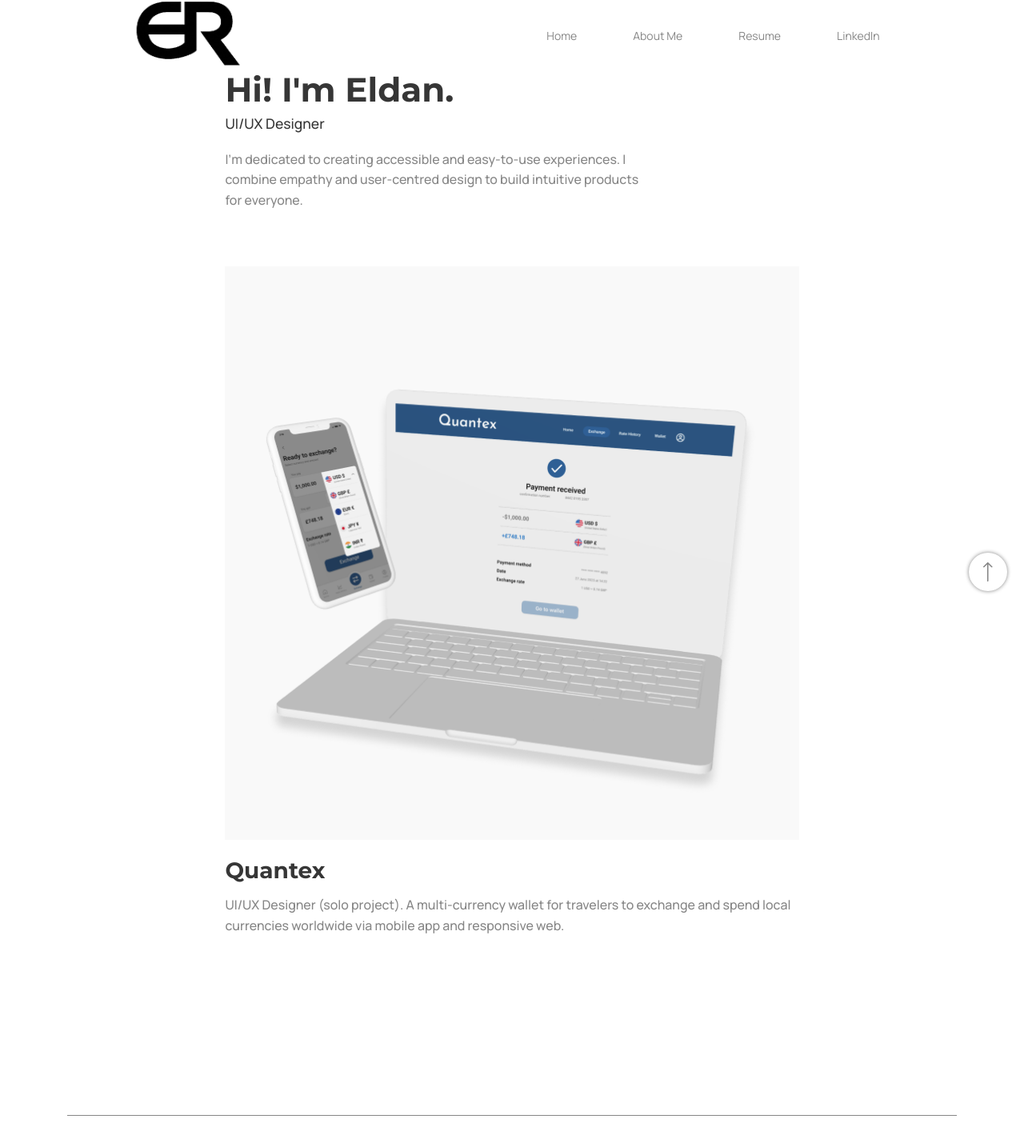
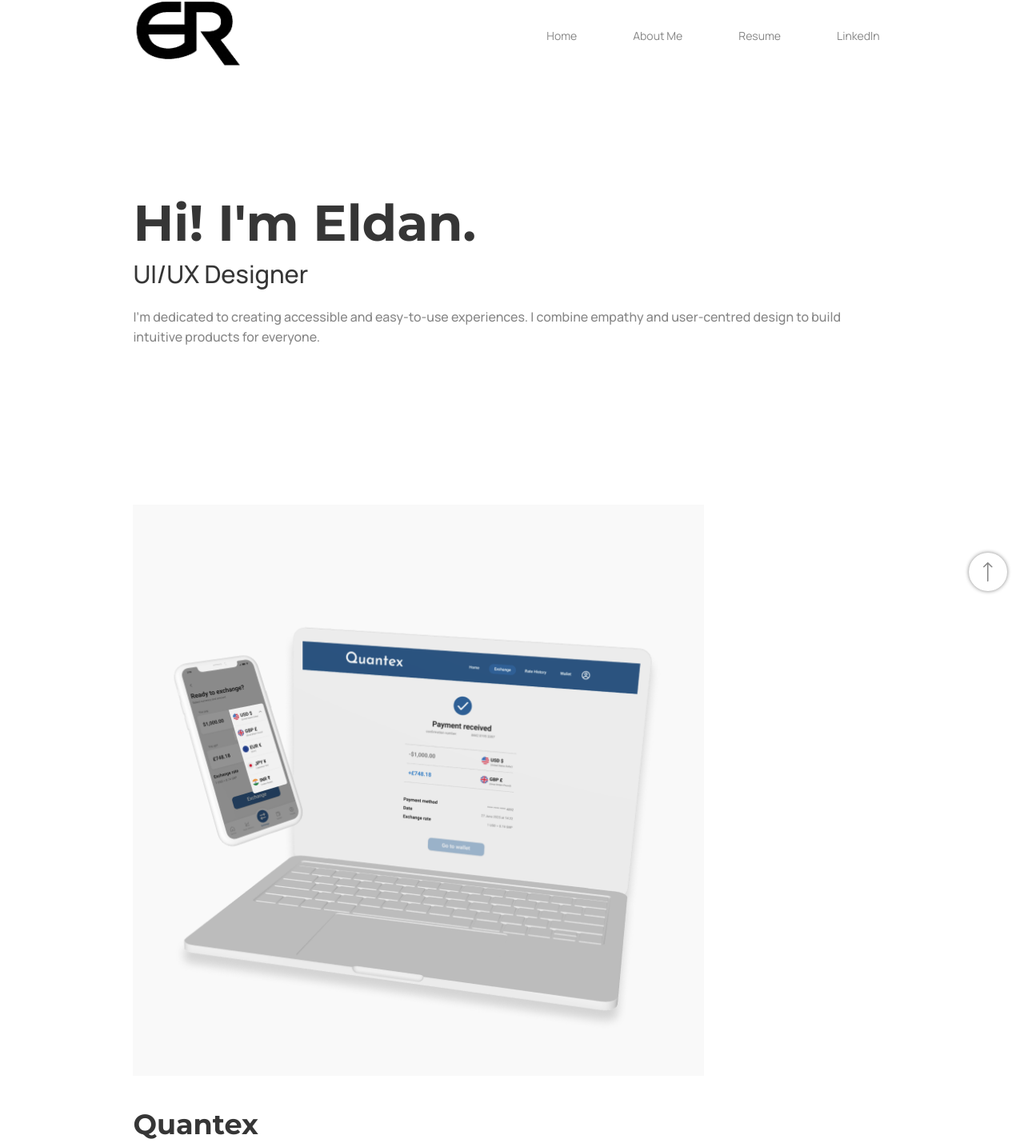
Before and after one commit to mikaridley/Eldan-Ridley-s-Portfolio, a React (Vite) app: page / in a window 1280 px wide. Shown: the part 40-1474 px from the top of the page at 80% size. Built offline with nearby package versions, Linux system fonts and the light colour scheme.

Commit message:
Fix home page style

```diff
--- a/src/assets/styles/pages/HomePage.css
+++ b/src/assets/styles/pages/HomePage.css
@@ -1,21 +1,19 @@
 .home-page {
-  max-width: 75rem;
-  margin-inline: auto;
-  padding-inline: var(--home-padding-inline);
-  padding-block: 4rem 6rem;
+  margin-inline: var(--home-padding-inline);
+  padding-block: 15rem 6rem;
 
   .home-intro {
     margin-block-end: 5rem;
 
     .home-intro-title {
-      font-size: clamp(2rem, 5vw, 3rem);
+      font-size: 4.5rem;
       font-weight: 700;
       color: var(--dark-grey);
       margin: 0 0 0.25rem 0;
     }
 
     .home-intro-role {
-      font-size: 1.25rem;
+      font-size: 2.2rem;
       color: var(--dark-grey);
       margin: 0 0 1.5rem 0;
     }
@@ -25,7 +23,8 @@
       line-height: 1.6;
       color: var(--main-txt);
       margin: 0;
-      max-width: 40rem;
+      max-width: 71rem;
+      margin-block-end:14rem;
     }
   }
 
@@ -39,13 +38,14 @@
     .home-project-img {
       display: block;
       width: 100%;
-      max-width: 100%;
+      max-width: 51rem;
       height: auto;
       object-fit: contain;
+      margin-block-end: 2.8rem;
     }
 
     .home-project-title {
-      font-size: clamp(1.5rem, 3vw, 2rem);
+      font-size: 2.5rem;
       font-weight: 700;
       color: var(--dark-grey);
       margin: 0 0 1rem 0;
@@ -57,6 +57,10 @@
       color: var(--main-txt);
       margin: 0;
       max-width: 55rem;
+
+      & span {
+        color:var(--dark-grey);
+      }
     }
   }
 }
--- a/src/pages/HomePage.jsx
+++ b/src/pages/HomePage.jsx
@@ -20,7 +20,7 @@
         </Link>
         <h2 className="home-project-title">Quantex</h2>
         <p className="home-project-desc">
-          UI/UX Designer (solo project). A multi-currency wallet for travelers to exchange and spend local currencies worldwide via mobile app and responsive web.
+          <span>UI/UX Designer (solo project).</span> A multi-currency wallet for travelers to exchange and spend local currencies worldwide via mobile app and responsive web.
         </p>
       </div>
     </section>
```
